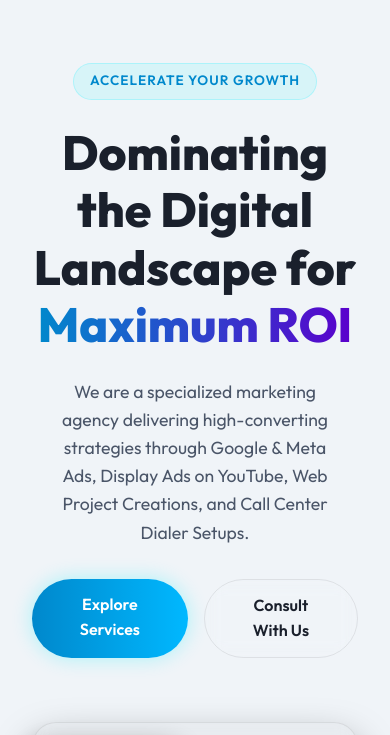
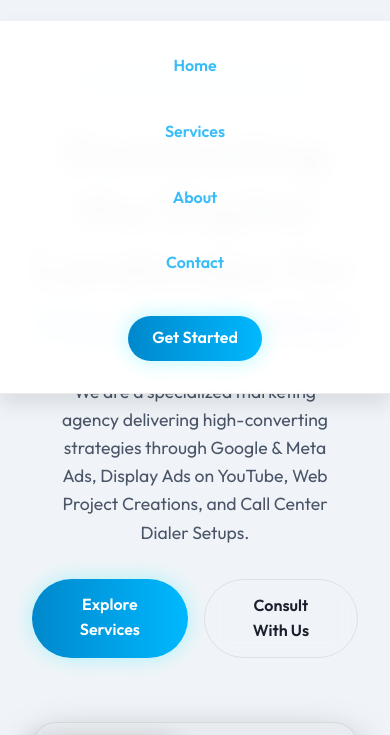
Before and after one commit to manndyjohnson-creator/Doc-Digital-Solution, a plain HTML site: page index.html in a window 390 px wide. Both pictures are taken after a click on the element 346 px from the left and 43 px from the top of the page. Shown: the part 65-800 px from the top of the page. Drawn offline with nearby package versions, Linux system fonts and the light colour scheme.

Commit message:
Fix mobile navigation menu

```diff
--- a/script.js
+++ b/script.js
@@ -49,6 +49,22 @@ document.addEventListener('DOMContentLoaded', () => {
                 submitButton.innerText = originalButtonText;
                 submitButton.disabled = false;
             }
+        });
+    }
+
+    // Hamburger Menu
+    const hamburger = document.querySelector('.hamburger');
+    const navLinks = document.querySelector('.nav-links');
+
+    if (hamburger && navLinks) {
+        hamburger.addEventListener('click', () => {
+            navLinks.classList.toggle('active');
+        });
+
+        document.querySelectorAll('.nav-links a').forEach(link => {
+            link.addEventListener('click', () => {
+                navLinks.classList.remove('active');
+            });
         });
     }
 
--- a/style.css
+++ b/style.css
@@ -571,8 +571,29 @@ footer {
 
 @media (max-width: 768px) {
     .nav-links {
-        display: none;
+        display: flex;
+        flex-direction: column;
+        position: absolute;
+        top: 100%;
+        left: 0;
+        width: 100%;
+        background: rgba(255, 255, 255, 0.98);
+        backdrop-filter: blur(10px);
+        padding: 2rem 0;
+        transform: translateY(-150%);
+        opacity: 0;
+        visibility: hidden;
+        transition: var(--transition);
+        border-bottom: 1px solid var(--glass-border);
+        box-shadow: 0 10px 20px rgba(0,0,0,0.1);
     }
+
+    .nav-links.active {
+        transform: translateY(0);
+        opacity: 1;
+        visibility: visible;
+    }
+
     .hamburger {
         display: block;
     }
```
Also changed, not shown: 1 other file.
